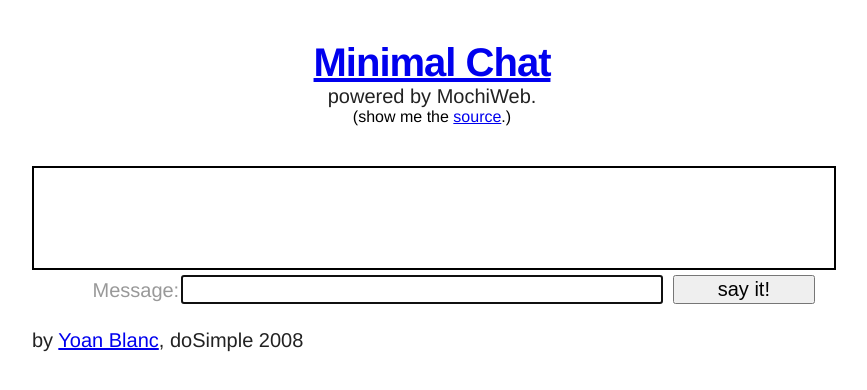
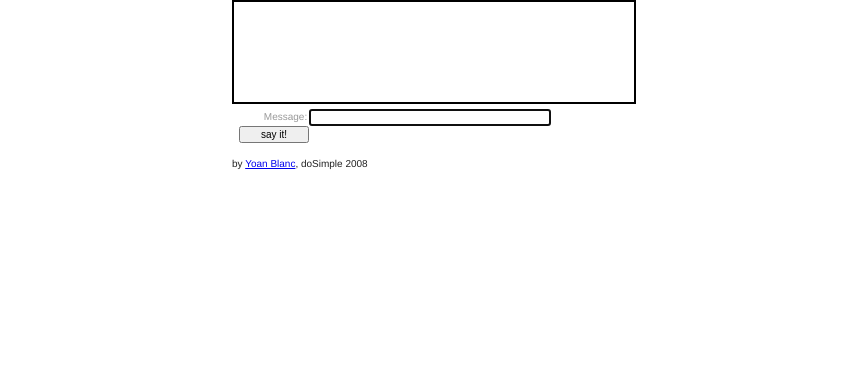
Before and after one commit to ThomasHabets/lightwave, a plain HTML site: page priv/www/index.html in a window 1280 px wide. Shown: the whole page, without its empty margins (208-1075 px from the left). Drawn offline with Linux system fonts and the light colour scheme; no server answers.

Commit message:
Working room memory

```diff
--- a/priv/www/index.html
+++ b/priv/www/index.html
@@ -9,8 +9,8 @@
 
 html, body {margin:0;padding:0;}
 body {background:#fff;color:#222;font:62.5% "Helvetica Neue",Helvetica,Arial,sans-serif;text-align:center;}
-#doc {text-align:left;margin:0 auto;font-size:2em;width:40em;}
-#header {text-align:center;margin:2em 0;}
+#doc {text-align:left;margin:0 auto;font-size:1em;width:40em;}
+#header {text-align:center;margin:2em 0;display:none;}
 #header * {margin:0;}
 #header h1 {color:#333;}
 h1, h2, h3 {letter-spacing:-1px;}
@@ -24,7 +24,7 @@ pre i,
 pre i *{color:#090;}
 
 /* Chat */
-#chat {border:2px solid #000;width:100%;height:5em;overflow:auto;}
+#chat {border:2px solid #000;width:100%;height:10em;overflow:auto;}
 #chat ol {margin:0px;padding:5px;list-style:none;}
 #chat li {border-bottom:1px solid #eee;padding:5px 10px;}
 #chat .error {color:#f00;}
```
Also changed, not shown: 1 other file.
